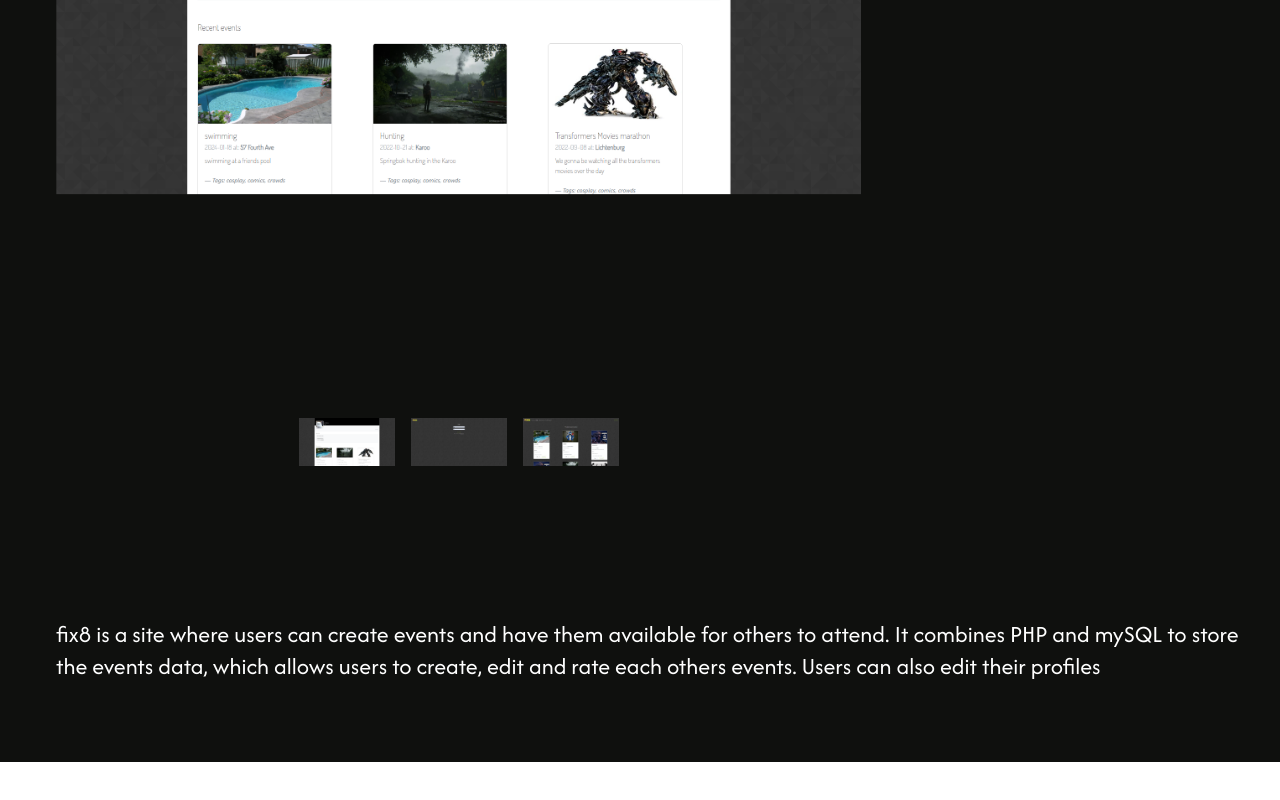
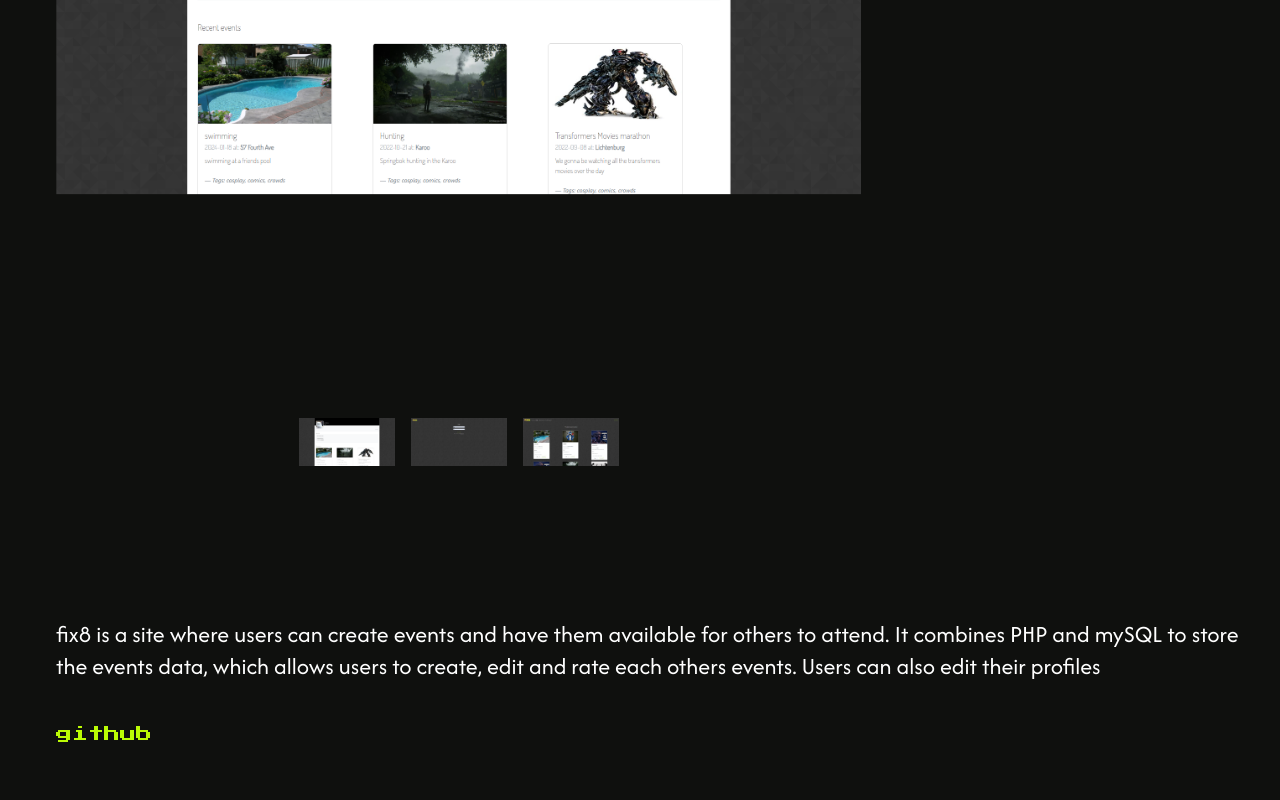
Before and after one commit to thabzzzzz/folio, a Vue app: page /fix8 in a window 1280 px wide. Shown: the part 674-1474 px from the top of the page. Before the commit the page ends 1436 px from the top, so only its background shows below. Built offline with nearby package versions, Linux system fonts and the light colour scheme.

Commit message:
added github links + contact fixes

```diff
--- a/src/components/fix8.vue
+++ b/src/components/fix8.vue
@@ -73,6 +73,9 @@
       <p class="text-2xl">
         fix8 is a site where users can create events and have them available for others to attend. It combines PHP and mySQL to store the events data, which allows users to create, edit and rate each others events. Users can also edit their profiles
    </p>
+   <a href="https://github.com/thabzzzzz/fix8" target="_blank" rel="noopener noreferrer">
+      <h4 class="mt-10 text-mygreen">github</h4>
+    </a>
    </div>
 
    </div>
--- a/src/components/genie.vue
+++ b/src/components/genie.vue
@@ -73,6 +73,9 @@
       <p class="text-2xl">
         genie is a wishlist site where users can register an account and create their personal wishlists. Once registerd, users can create, delete and update their wishlist items. Unregistered users and users that try to access the main page are instead redirected to the login/registration page. It also has simple search funtionality to quickly look up specific items. It has data aggregation in the form of price summation and formatting, and displays the items via bootstrap cards. The design is a simple snow-white with black for text and icon elements
    </p>
+   <a href="https://github.com/thabzzzzz/orbit-3" target="_blank" rel="noopener noreferrer">
+      <h4 class="mt-10 text-mygreen">github</h4>
+    </a>
    </div>
 
    </div>
--- a/src/components/main.vue
+++ b/src/components/main.vue
@@ -355,7 +355,7 @@
 
   </div>
   <a href="mailto:tmoseohi99@gmail.com " target="_blank" rel="noopener noreferrer">
-    <h4 class="text-4xl text-mygreen mb-24 mt-10">tmoseohi99@gmail.com</h4>
+    <h4 class="text-4xl text-mygreen mb-24 mt-10">tmosenohi99@gmail.com</h4>
     </a>
 
 </div>
--- a/src/components/pumplink.vue
+++ b/src/components/pumplink.vue
@@ -73,6 +73,11 @@
        <p class="text-2xl">Pumplink is an overhaul I'm doing for a company site. It's based on laravel and mySQL to display the products and services on offer.  I used bootsrap for its grid layout and component structure, with a simple blue/yellow color scheme carried over from the previous design.
          The site also needed a quotation generator, which I implimented by combining a shopping cart-like system for users to select the desired products and services, and then process it in a template page, which is then converted to a PDF for the user to download. It also has a basic search function using jquery to search up the items within the database.
     </p>
+    <a href="https://github.com/thabzzzzz/pump-link" target="_blank" rel="noopener noreferrer">
+      <h4 class="mt-10 text-mygreen">github</h4>
+    </a>
+
+
     </div>
 
     </div>
--- a/src/components/swrv.vue
+++ b/src/components/swrv.vue
@@ -72,6 +72,9 @@ Focuses on user interactivity and feedback via subtle
 animations and the SPA model. Has search and filter
 functionality all done via Vue. This functionality is fully animated for an enhanced user experience and feedback
     </p>
+    <a href="https://github.com/thabzzzzz/movie-site" target="_blank" rel="noopener noreferrer">
+      <h4 class="mt-10 text-mygreen">github</h4>
+    </a>
    </div>
 
    </div>
```
